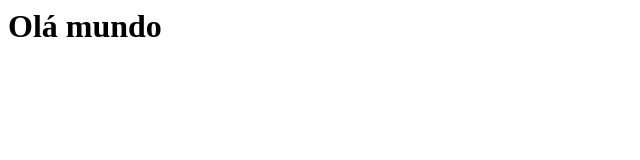
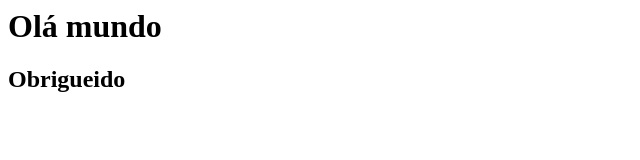
Before and after one commit to eloy-freitas/teste_pipeline, a plain HTML site: page index.html in a window 1280 px wide. Shown: the whole page, without its empty margins (0-640 px from the left). Drawn offline with Linux system fonts and the light colour scheme.

Commit message:
adicionando h2

```diff
--- a/index.html
+++ b/index.html
@@ -1 +1,2 @@
 <h1>Olá mundo</h1>
+<h2>Obrigueido</h2>
```
